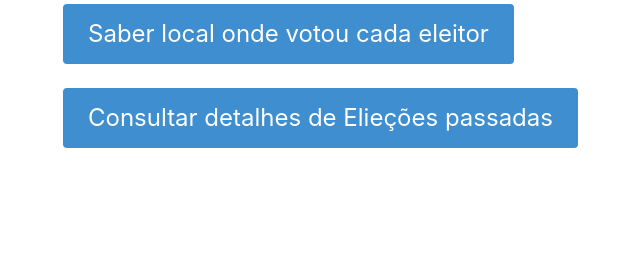
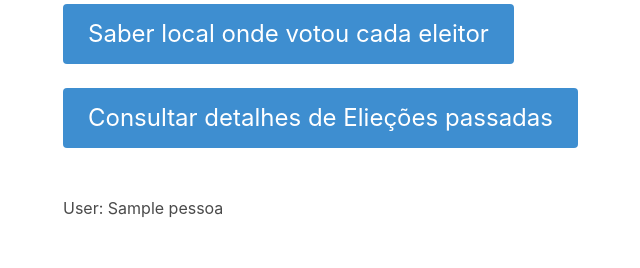
Before and after one commit to mmachado95/BD-project, a Flask app: page / in a window 1280 px wide. Shown: the part 721-989 px from the top of the page, without its empty margins (1-641 px from the left). Before the commit the page ends 869 px from the top, so only its background shows below. Run offline with Flask 2, Linux system fonts and the light colour scheme; a database or web service that is not in the repository returns one stand-in record (values such as "Sample title"); some libraries are stand-ins or nearby versions.

Commit message:
Adds list of users to main page.

```diff
--- a/ivotas/app.py
+++ b/ivotas/app.py
@@ -23,8 +23,10 @@ def hello():
     models.create_voting_terminal(2)
     models.create_vote(1, 1)
     models.update_organic_unit('1', nome='total change')
-    return render_template('main.html')
 
+    users = models.search_user()
+
+    return render_template('main.html', users=users)
 
 
 if __name__ == '__main__':
--- a/ivotas/templates/main.html
+++ b/ivotas/templates/main.html
@@ -26,7 +26,12 @@
       <a class="button is-info is-large">Gerir Mesa de Voto</a> <br> <br>
       <a class="button is-info is-large">Alterar propriedades Eleição</a> <br> <br>
       <a class="button is-info is-large">Saber local onde votou cada eleitor</a> <br> <br>
-      <a class="button is-info is-large">Consultar detalhes de Elieções passadas</a>
+      <a class="button is-info is-large">Consultar detalhes de Elieções passadas</a> <br> <br>
+
+      {% for user in users %}
+        <br>
+        <h3>User: {{ user }}</h3>
+      {% endfor %}
 
     </div>
 
```
